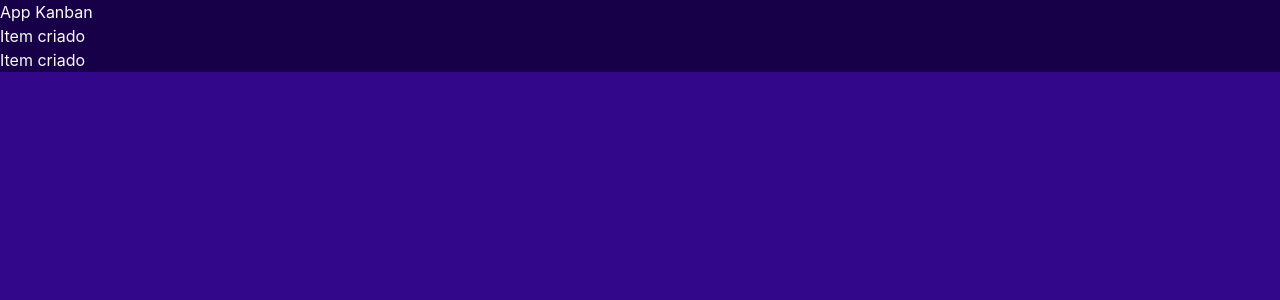
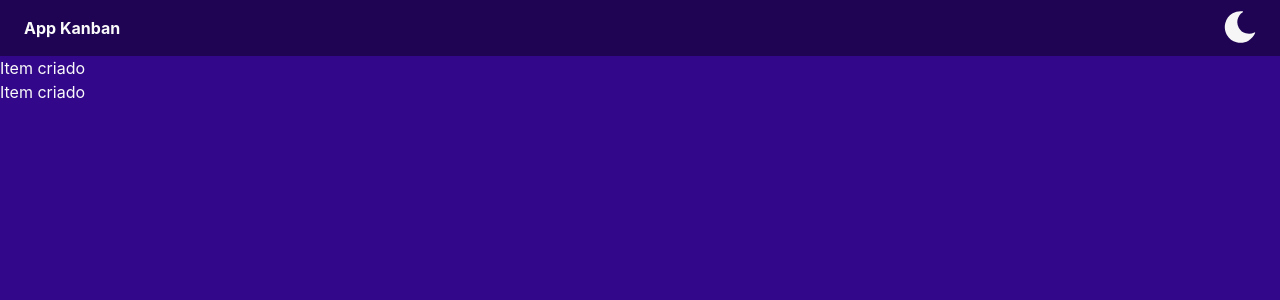
Before and after one commit to IvanildoBorges/react-site-kanbam, a React (Vite) app: page / in a window 1280 px wide. Shown: the top 300 px of the page. Built offline with nearby package versions, Linux system fonts and the light colour scheme.

Commit message:
Alterado globalStyle e estilo do NavBar

```diff
--- /dev/null
+++ b/src/assets/DarkMode.tsx
@@ -0,0 +1,21 @@
+export default function DarkMode({...props}) {
+    const {classe, cor, tamanho} = props;
+
+    return (
+        <svg
+        className={classe}
+        xmlns="http://www.w3.org/2000/svg"
+        width={tamanho}
+        height={tamanho}
+        viewBox="0 0 256 256"
+        >
+        <path
+            fill={cor}
+            strokeMiterlimit="10"
+            strokeWidth="0"
+            d="M87.823 60.7a1.485 1.485 0 00-1.695-.214 33.03 33.03 0 01-44.232-12.718A33.03 33.03 0 0152.997 3.103a1.481 1.481 0 00-.598-2.727c-9.843-1.265-19.59.692-28.193 5.66C13.8 12.041 6.356 21.743 3.246 33.35S1.732 57.08 7.741 67.487c6.008 10.407 15.709 17.851 27.316 20.961A45.26 45.26 0 0046.774 90c7.795 0 15.489-2.044 22.42-6.046 8.601-4.966 15.171-12.43 18.997-21.586a1.484 1.484 0 00-.368-1.668z"
+            transform="matrix(2.81 0 0 2.81 1.407 1.407)"
+        ></path>
+        </svg>
+    );
+}
--- a/src/components/layout/NavBar.tsx
+++ b/src/components/layout/NavBar.tsx
@@ -1,9 +1,49 @@
-import React from 'react';
+import styled from "styled-components";
+import ModeScheme from "../../assets/DarkMode";
+import { Palheta } from "../../utils/Cores/palheta";
+
+const Nav = styled.nav`
+    display: flex;
+    place-items: center;
+    justify-content: space-between;
+    padding: 0 1.5rem;
+    height: 3.5rem;
+    background-color: rgba(0, 0, 0, 0.4);
+
+    span {
+        font-size: 1rem;
+        font-weight: bold;
+    }
+
+    button {
+        background-color: transparent;
+        outline: none;
+        border: none;
+        cursor: pointer;
+    }
+
+    .mode-scheme {
+        transition: all 300ms ease-in;
+        fill: #f6f6f6;
+    }
+    .mode-scheme:hover {
+        transition: all 300ms ease-in;
+        fill: ${Palheta.rosa};
+    }
+`;
 
 export default function NavBar() {
+
+    function trocarTema() {
+        //
+    }
+
     return (
-        <nav>
+        <Nav>
             <span>App Kanban</span>
-        </nav>
+            <button onClick={trocarTema}>
+                <ModeScheme classe="mode-scheme" tamanho={32} />
+            </button>
+        </Nav>
     );
 }
--- a/src/globalStyle/globalStyle.tsx
+++ b/src/globalStyle/globalStyle.tsx
@@ -5,64 +5,35 @@ const rootConfig = globalStyle`
     * {
         margin: 0;
         padding: 0;
+        box-sizing: border-box;
+    }
+
+    body {
+        height: 100%;
+        min-height: 100vh;
+        min-width: 320px;
+        background-color: ${Palheta.secundaria};
+        color: ${Palheta.branco};
     }
 
     #root {
         font-family: Inter, system-ui, Avenir, Helvetica, Arial, sans-serif;
         line-height: 1.5;
         font-weight: 400;
+        font-size: 16px;
 
         color-scheme: light dark;
-        color: ${Palheta.branco};
-        background-color: ${Palheta.primaria};
 
         font-synthesis: none;
         text-rendering: optimizeLegibility;
         -webkit-font-smoothing: antialiased;
         -moz-osx-font-smoothing: grayscale;
         -webkit-text-size-adjust: 100%;
-        box-sizing: border-box;
     }
 
-    body {
-        min-width: 320px;
+    .App {
+        height: 100%;
         min-height: 100vh;
-        background-color: ${Palheta.secundaria};
-    }
-
-    .logo {
-        height: 6em;
-        padding: 1.5em;
-        will-change: filter;
-        transition: filter 300ms;
-    }
-    .logo:hover {
-        filter: drop-shadow(0 0 2em #646cffaa);
-    }
-    .logo.react:hover {
-        filter: drop-shadow(0 0 2em #61dafbaa);
-    }
-
-    @keyframes logo-spin {
-        from {
-        transform: rotate(0deg);
-        }
-        to {
-        transform: rotate(360deg);
-        }
-    }
-
-    @media (prefers-reduced-motion: no-preference) {
-        a:nth-of-type(2) .logo {
-        animation: logo-spin infinite 20s linear;
-        }
-    }
-
-    @media (prefers-color-scheme: light) {
-        :root {
-            color: #213547;
-            background-color: #ffffff;
-        }
     }
 `;
 
--- a/src/utils/Cores/palheta.ts
+++ b/src/utils/Cores/palheta.ts
@@ -3,5 +3,17 @@ export const Palheta = {
     secundaria: "#32078A",
     roxo: "#5503FF",
     rosa: "#AC0AFF",
+    azul: "#0079bf",
     branco: "#fafafa",
 }
+
+export const lightTheme = {
+    body: "#CCE8CC",
+    text: "#8EA08E",
+    toggleBorder: "#fff"
+}
+export const darkTheme = {
+    body: Palheta.secundaria,
+    text: Palheta.branco,
+    toggleBorder: "#6B8096"
+}
```
Also changed, not shown: src/assets/LightMode.tsx (added, +23 -0 lines), 1 other file (tests, documents, lock files or other folders).
